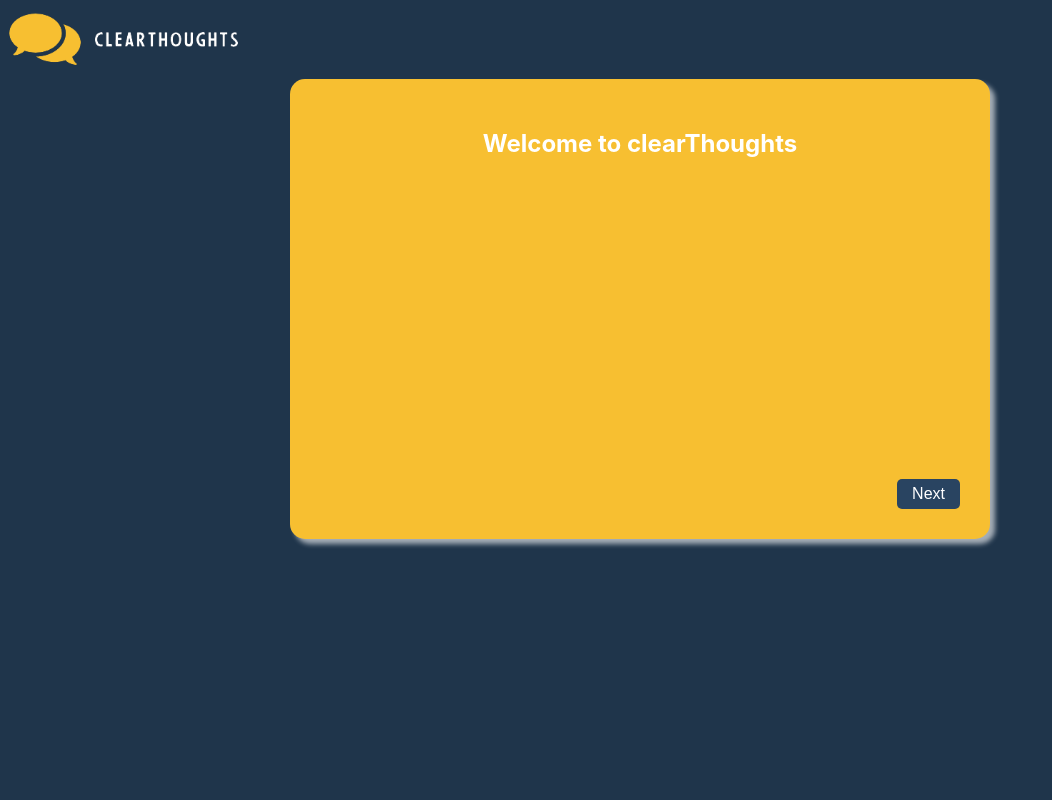
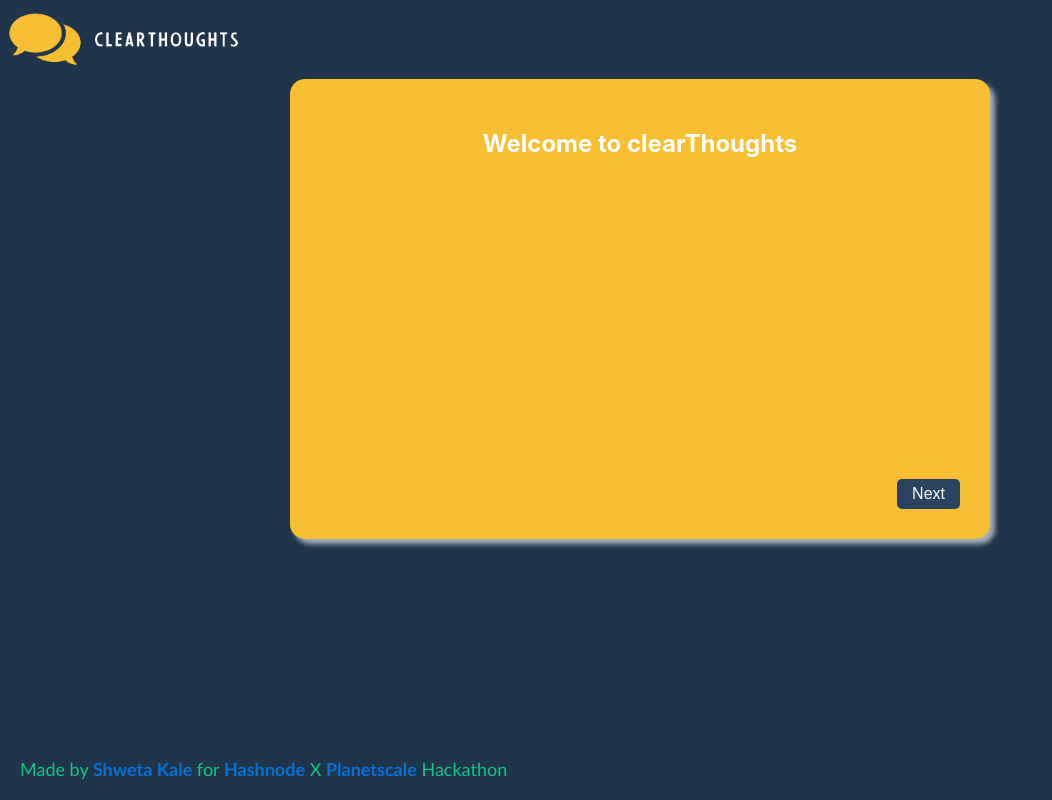
Before and after one commit to raibove/clearthoughts-frontend, a React (Create React App) app: page / in a window 1280 px wide. Shown: the whole page, without its empty margins (0-1052 px from the left). Built offline with nearby package versions, Linux system fonts and the light colour scheme.

Commit message:
added header & footer

```diff
--- a/src/App.css
+++ b/src/App.css
@@ -7,6 +7,7 @@
 .logo{
   width: 250px;
   margin-top: 5px;
+  cursor: pointer;
 }
 
 .header{
--- a/src/App.js
+++ b/src/App.js
@@ -9,16 +9,12 @@ import {
 } from "react-router-dom";
 import Practice from './pages/practice/Practice';
 import Demo from './pages/demo/Demo';
+import Footer from './components/footer/Footer';
 
 function App() {
   return (
     <div>
         <div className="App">
-          <div className='header'>
-            <img src={logo} className='logo' />
-            {localStorage.getItem('userName') && <p className='username'>{localStorage.getItem('userName')}</p>}
-          </div>
-
           <BrowserRouter>
             <Routes>
               <Route path="/" element = {<Home />} />
@@ -27,7 +23,9 @@ function App() {
               <Route path="/practice" element={<Practice />} />
             </Routes>
           </BrowserRouter>
+          <Footer/>
         </div>
+
     </div>
   );
 }
--- /dev/null
+++ b/src/components/footer/Footer.css
@@ -0,0 +1,17 @@
+.footer-text{
+    color: var(--green);
+    font-family: 'Trebuchet MS', 'Lucida Sans Unicode', 'Lucida Grande', 'Lucida Sans', Arial, sans-serif;
+    font-size: 18px;
+    margin: 20px;
+}
+
+.footer{
+    bottom: 0;
+    position: absolute;
+}
+
+.footer-link{
+    text-decoration: none;
+    font-weight: 750;
+    color: var(--blue);
+}
--- /dev/null
+++ b/src/components/footer/Footer.js
@@ -0,0 +1,13 @@
+import "./Footer.css";
+
+const Footer = ()=>{
+    return(
+        <div className="footer">
+            <p className="footer-text">
+                Made by <a href=" https://www.linkedin.com/in/shweta-kale/" target="_blank" className="footer-link">Shweta Kale</a> for <a href="https://townhall.hashnode.com/planetscale-hackathon" targer="_blank" className="footer-link">Hashnode</a> X <a href="https://planetscale.com/" target="_blank" className="footer-link">Planetscale</a> Hackathon
+            </p>
+        </div>
+    )
+}
+
+export default Footer;
--- /dev/null
+++ b/src/components/header/Header.js
@@ -0,0 +1,15 @@
+import logo from '../../clearthoughts-logo2bg.png';
+import { useNavigate } from "react-router-dom";
+
+const Header = ()=>{
+
+    let navigate = useNavigate();
+    return(
+        <div className='header'>
+            <img src={logo} className='logo' onClick={()=>{navigate('../')}}/>
+            {localStorage.getItem('userName') && <p className='username'>{localStorage.getItem('userName')}</p>}
+        </div>
+    )
+}
+
+export default Header;
--- a/src/components/menu/Home.js
+++ b/src/components/menu/Home.js
@@ -21,4 +21,5 @@ const Home = ()=>{
         </div>
     )
 }
+
 export default Home;
--- a/src/pages/home/Home.js
+++ b/src/pages/home/Home.js
@@ -1,6 +1,7 @@
 import { useState, useEffect } from "react"
 import Onboarding from "../../components/onboarding/Onboarding"
 import Menu from "../../components/menu/Home"
+import Header from "../../components/header/Header"
 
 const Home = ()=>{
     const [isOpen, setIsOpen] = useState(true)
@@ -25,6 +26,7 @@ const Home = ()=>{
 
     return(
         <div>
+          <Header/>
             {
                 isOpen && <Onboarding setIsOpen={setIsOpen}/>
             }
--- a/src/pages/practice/Practice.js
+++ b/src/pages/practice/Practice.js
@@ -2,6 +2,7 @@ import { useEffect, useState } from "react";
 import QuestionModal from "../../components/questionModal/QuestionModal";
 import "./Practice.css"
 import axios from "axios";
+import Header from "../../components/header/Header";
 
 const Practice = ()=>{
     const [questions, setQuestions] = useState([])
@@ -18,6 +19,7 @@ const Practice = ()=>{
 
     return(
         <div>
+            <Header/>
            <QuestionModal questions={questions} index={index} setIndex={setIndex}/>
         </div>
     )
```
